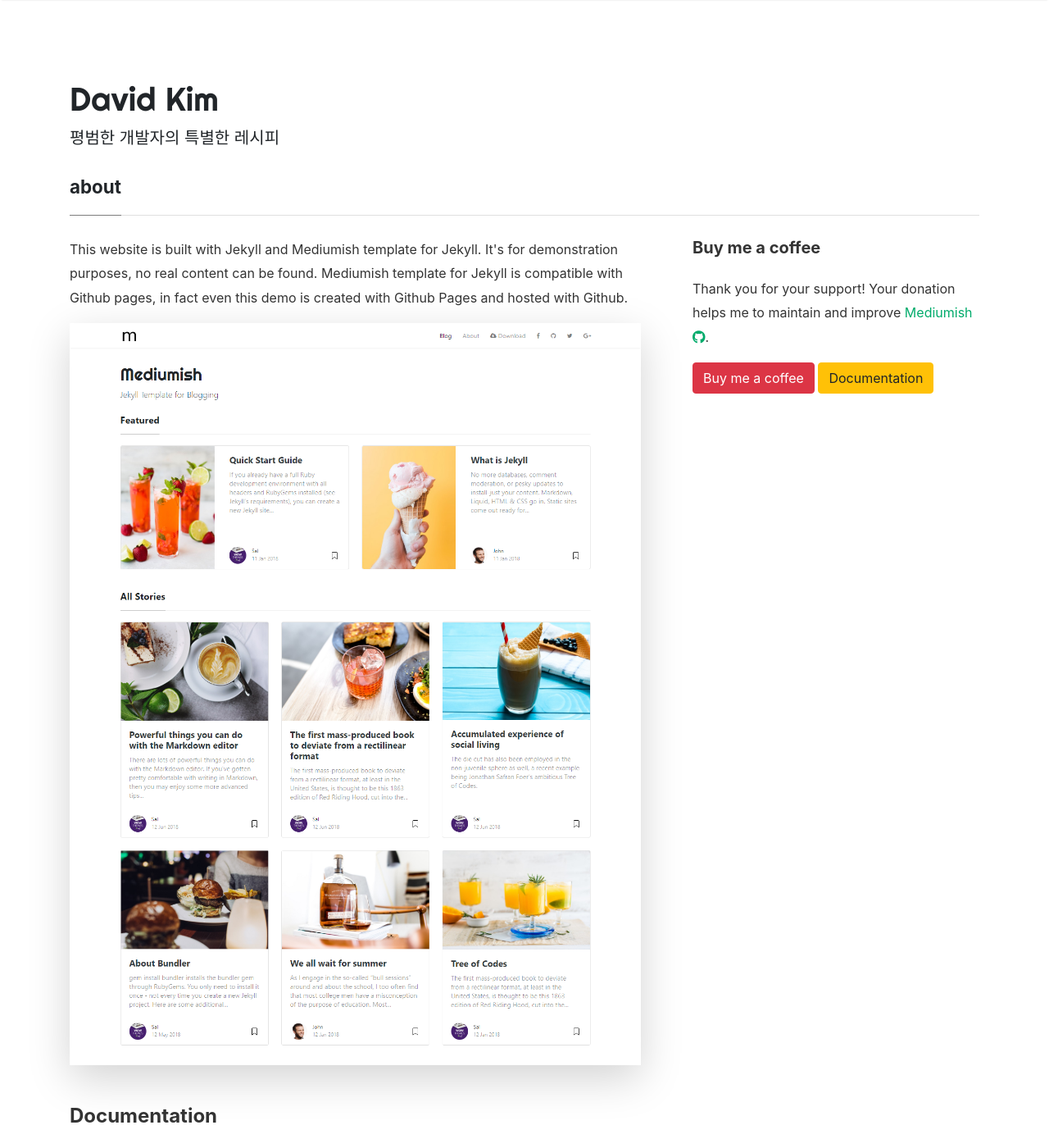
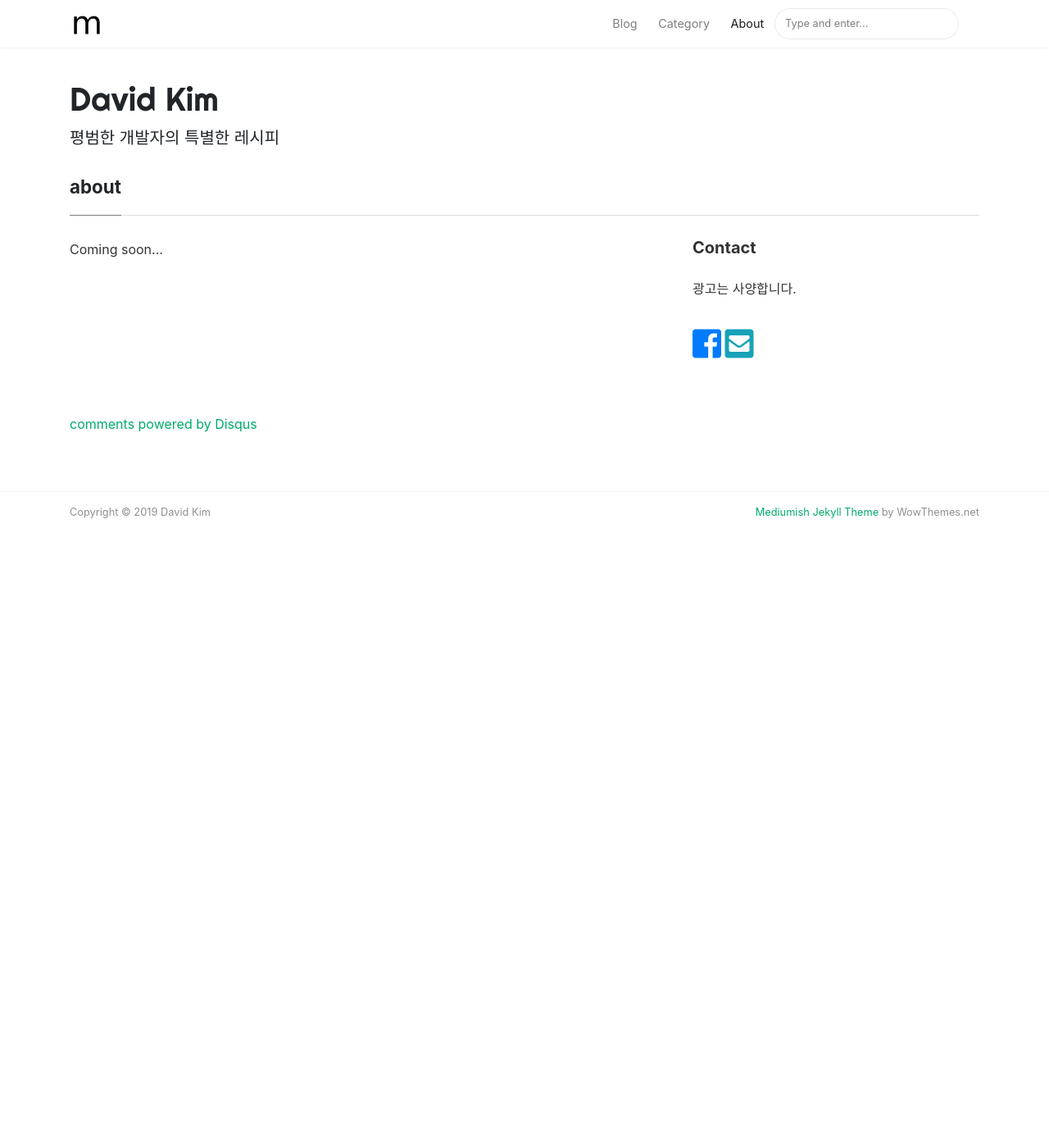
Before and after one commit to zealiard/zealiard.github.io, a Jekyll site: the page built from _pages/about.md, in a window 1280 px wide and 1400 px high. Shown: the whole window at 82% size. Built offline with Jekyll 4.4.1, drawn with Linux system fonts in a browser that asks for light colours; nearby versions of some CDN libraries; comment, search, counter and statistics services are not loaded; some of the changed text lies outside the part shown.

Commit message:
about 수정

```diff
--- a/_config.yml
+++ b/_config.yml
@@ -21,6 +21,7 @@ authors:
     email: zealiard@gmail.com
     web: https://blog.purpler.net
     facebook: https://fb.com/zealiard
+    github: https://github.com/zealiard
     description: Kubernetes, Kafka, IMDG 등 분산환경에 관심이 많은 Java 개발자.
 
 # Plugins
--- a/_pages/about.md
+++ b/_pages/about.md
@@ -8,27 +8,20 @@ comments: true
 <div class="row justify-content-between">
 <div class="col-md-8 pr-5">
 
-<p>This website is built with Jekyll and Mediumish template for Jekyll. It's for demonstration purposes, no real content can be found. Mediumish template for Jekyll is compatible with Github pages, in fact even this demo is created with Github Pages and hosted with Github.</p>
-
-<p class="mb-5"><img class="shadow-lg" src="{{site.baseurl}}/assets/images/mediumish-jekyll-template.png" alt="jekyll template mediumish" /></p>
-<h4>Documentation</h4>
-
-<p>Please, read the docs <a href="https://bootstrapstarter.com/bootstrap-templates/template-mediumish-bootstrap-jekyll/">here</a>.</p>
-
-<h4>Questions or bug reports?</h4>
-
-<p>Head over to our <a href="https://github.com/wowthemesnet/mediumish-theme-jekyll">Github repository</a>!</p>
+Coming soon...
 
 </div>
 
 <div class="col-md-4">
 
 <div class="sticky-top sticky-top-80">
-<h5>Buy me a coffee</h5>
+<h5>Contact</h5>
 
-<p>Thank you for your support! Your donation helps me to maintain and improve <a target="_blank" href="https://github.com/wowthemesnet/mediumish-theme-jekyll">Mediumish <i class="fab fa-github"></i></a>.</p>
+<p>광고는 사양합니다.</p>
 
-<a target="_blank" href="https://www.wowthemes.net/donate/" class="btn btn-danger">Buy me a coffee</a> <a target="_blank" href="https://bootstrapstarter.com/bootstrap-templates/template-mediumish-bootstrap-jekyll/" class="btn btn-warning">Documentation</a>
+{% assign author = site.authors['David'] %}
+<a target="_blank" href="{{ author.facebook }}" class="contact-link text-primary"><i class="fab fa-facebook-square"></i></a>
+<a target="_blank" href="mailto:{{ author.email }}" class="contact-link text-info"><i class="fas fa-envelope-square"></i></a>
 
 </div>
 </div>
--- a/assets/css/screen.css
+++ b/assets/css/screen.css
@@ -903,3 +903,7 @@ iframe {
 .mg-link {
     cursor: zoom-in;
 }
+
+.contact-link {
+    font-size: 2.5em;
+}
```
